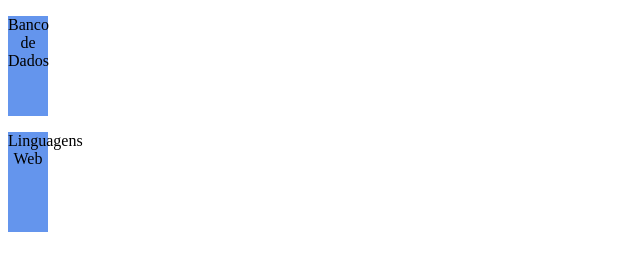
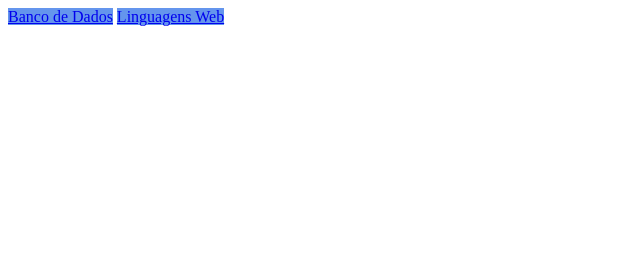
Before and after one commit to AngryDrag0n/3i.gion, a plain HTML site: page index.html in a window 1280 px wide. Shown: the whole page, without its empty margins (0-640 px from the left). Drawn offline with Linux system fonts and the light colour scheme.

Commit message:
alteração

```diff
--- a/index.html
+++ b/index.html
@@ -6,7 +6,7 @@
     <title>HOME</title>
 </head>
 <style>
-    p{
+    a{
         width: 40px;
         height: 100px;
         background-color: cornflowerblue;
@@ -17,7 +17,7 @@
 </style>
 <body>
 
-    <p>Banco de Dados</p>
-    <p>Linguagens Web</p>
+    <a href="pageBD.html">Banco de Dados</a>
+    <a href="pagelp.html">Linguagens Web</a>
 </body>
 </html>
```
Also changed, not shown: pageBD.html (+1 -1 lines), pagelp.html (+1 -1 lines).
